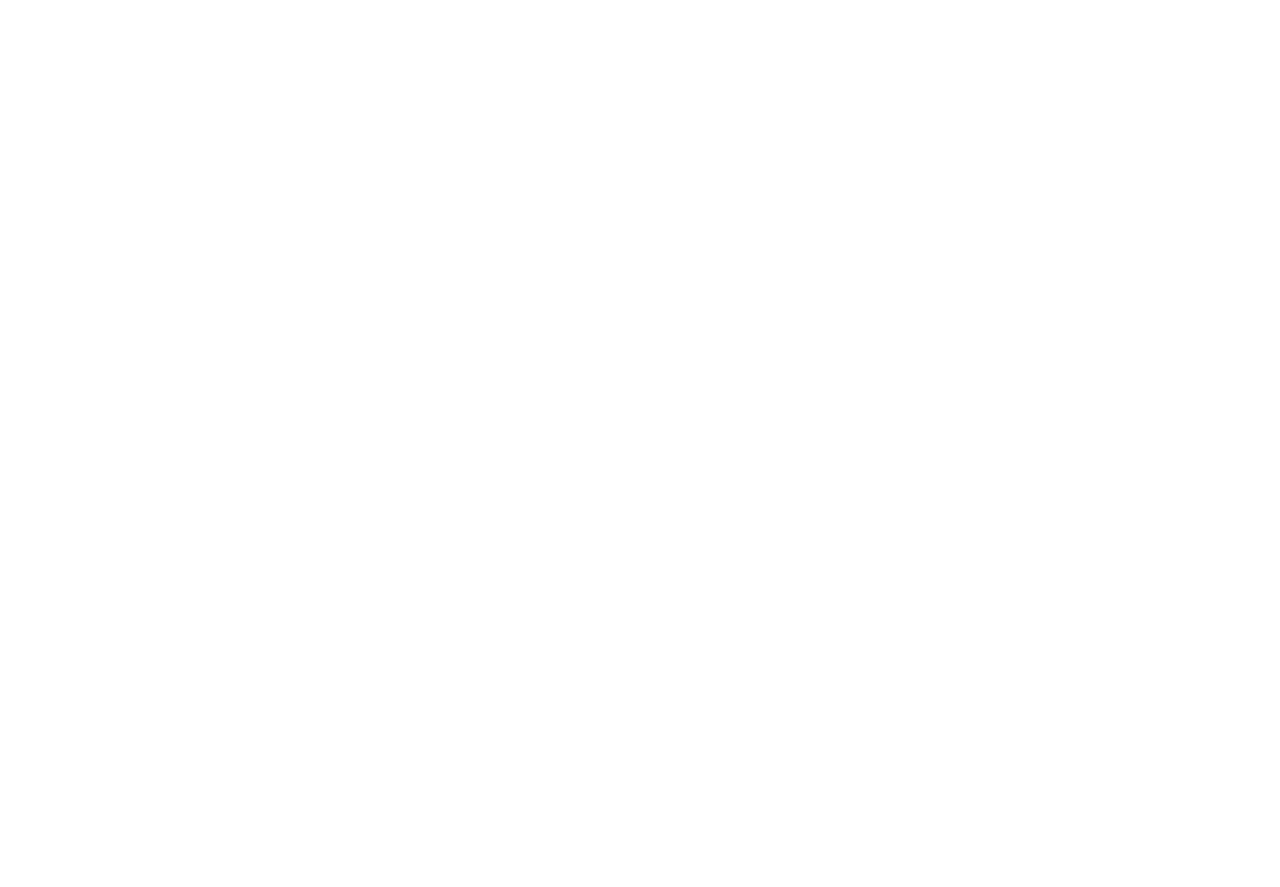
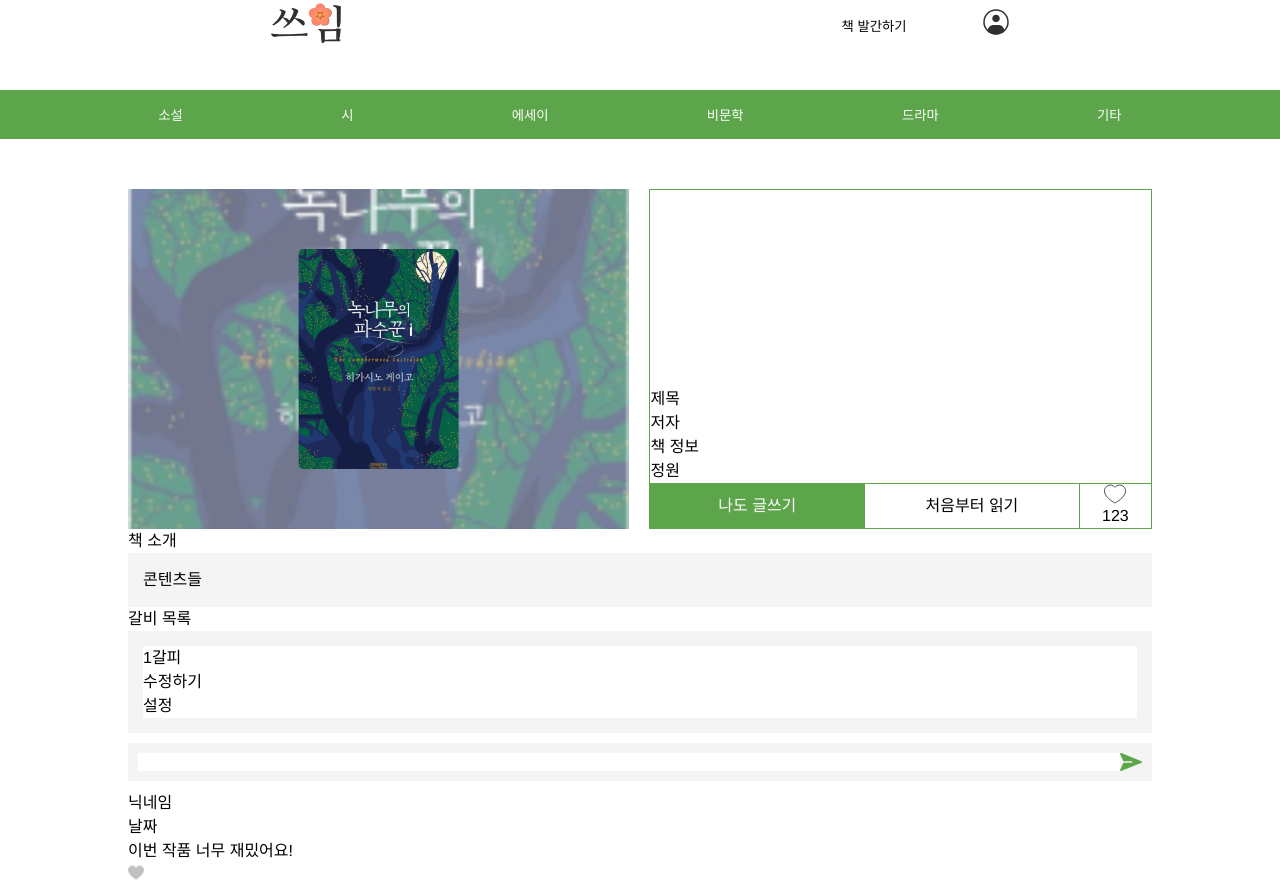
Before and after one commit to LikeLionHGU/Welch-s_Front, a React (Create React App) app: page /detail/1 in a window 1280 px wide. Before the commit this address had no page. Before the commit the page ends 800 px from the top, so only its background shows below. Built offline with nearby package versions, Linux system fonts and the light colour scheme; sample sign-in values are in the browser's storage; a web font is replaced by a local one.

Commit message:
feat: 책 클릭할 경우 detail로 이동, id 콘솔

```diff
--- a/package.json
+++ b/package.json
@@ -5,6 +5,7 @@
   "dependencies": {
     "@ckeditor/ckeditor5-build-classic": "^42.0.1",
     "@ckeditor/ckeditor5-react": "^8.0.0",
+    "@fortawesome/fontawesome-svg-core": "^6.6.0",
     "@fortawesome/free-solid-svg-icons": "^6.6.0",
     "@fortawesome/react-fontawesome": "^0.2.2",
     "@testing-library/jest-dom": "^5.17.0",
--- a/src/App.js
+++ b/src/App.js
@@ -14,7 +14,7 @@ function App() {
         <Route path="/" element={<Main />} />
         <Route path="/create" element={<Create />} />
         <Route path="/list" element={<List />} />
-        <Route path="/detail" element={<Detail />} />
+        <Route path="/detail/:id" element={<Detail />} />
         <Route path="/mypage" element={<Mypage />} />
         <Route path="/update" element={<Update />} />
         <Route path="/board" element={<Board />} />
--- a/src/components/Slide.jsx
+++ b/src/components/Slide.jsx
@@ -3,11 +3,11 @@ import { Swiper, SwiperSlide } from "swiper/react";
 import SwiperCore from "swiper";
 import NextArrowImg from "../imgs/nextArrow.svg";
 import PrevArrowImg from "../imgs/prevArrow.svg";
+import { useNavigate } from "react-router-dom";
 
 import "swiper/css";
 import "swiper/css/navigation";
 import "swiper/css/autoplay";
-
 import "../styles/slide.css";
 
 // import required modules
@@ -52,8 +52,10 @@ const SlideContent = ({ data, mode }) => {
 export default function Slide({ mode, data }) {
   const prevRef = useRef(null);
   const nextRef = useRef(null);
+  const navigate = useNavigate();
 
   const handleSlideClick = (id) => {
+    navigate(`/detail/${id}`);
     console.log("id:", id);
   };
   return (
--- a/src/pages/project/Detail.jsx
+++ b/src/pages/project/Detail.jsx
@@ -9,9 +9,11 @@ import CommentArrowImg from "../../imgs/commentArrow.svg";
 
 import "../../styles/detail.css";
 import { useState } from "react";
+import { useParams } from "react-router-dom";
 
 // 프로젝트 상세 페이지
 export default function Detail() {
+  const { id } = useParams();
   const [like, setLike] = useState(false);
   const [commentsLike, setCommentsLike] = useState(false);
   const [comment, setComment] = useState("");
@@ -30,6 +32,9 @@ export default function Detail() {
       setComment("");
     }
   };
+
+  // 클릭한 책의 id
+  console.log(id);
 
   return (
     <div id="detail-main">
```
Also changed, not shown: 1 other file (tests, documents, lock files or other folders).
